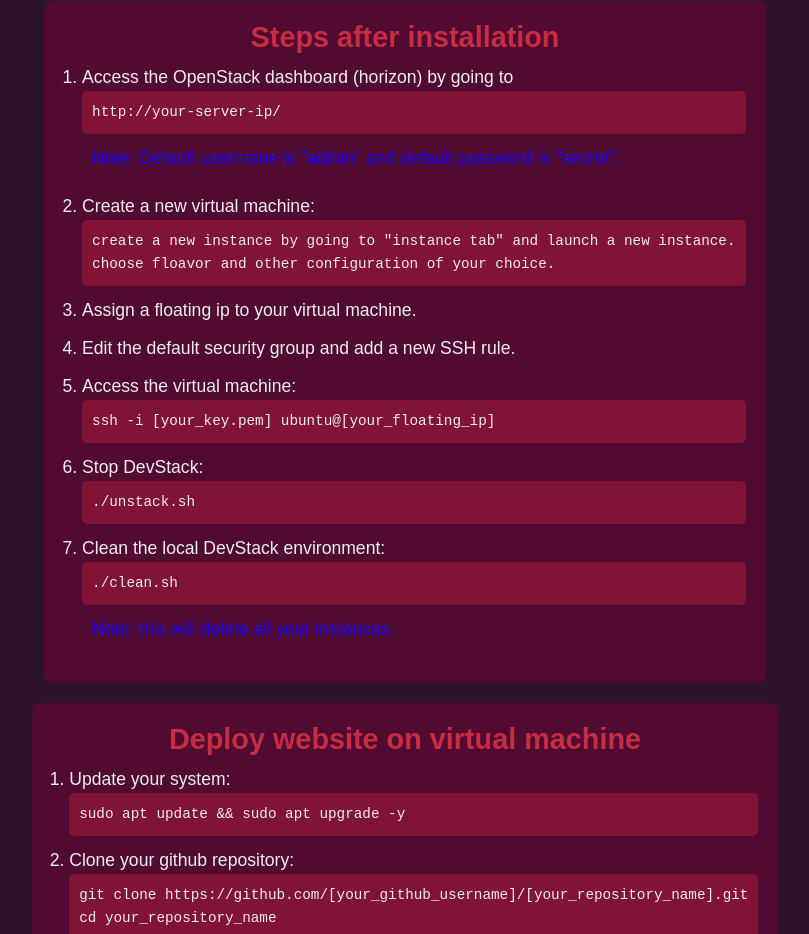
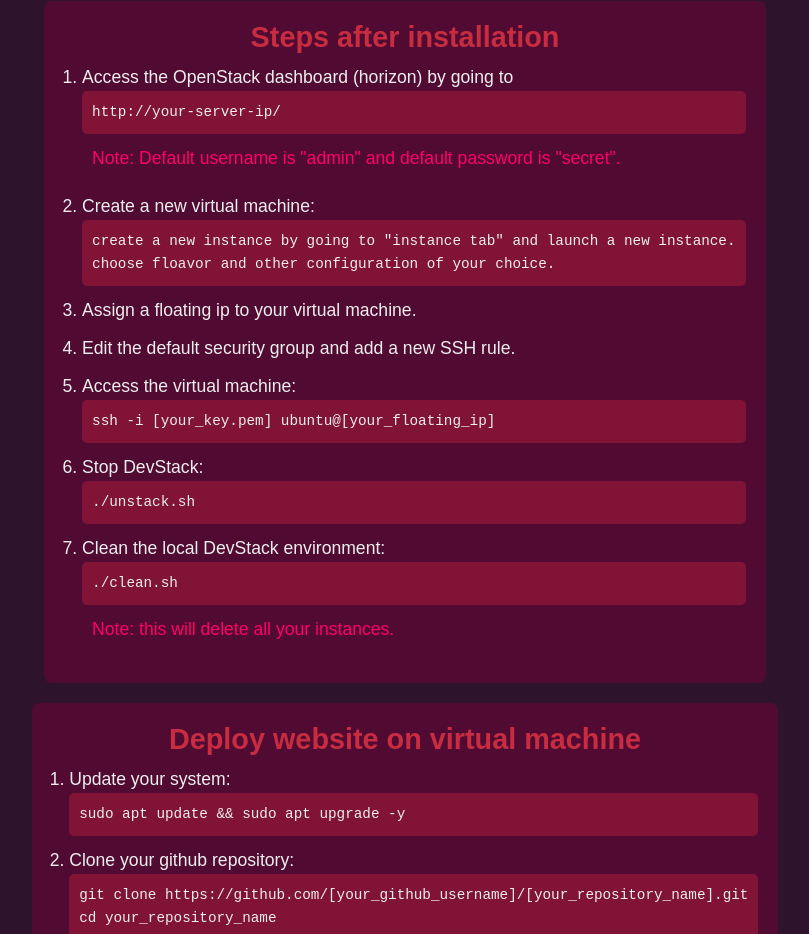
Before and after one commit to himanshusingh13062/openstack_webpage, a plain HTML site: page index.html in a window 1280 px wide. Shown: the part 2851-3785 px from the top of the page, without its empty margins (235-1044 px from the left). Drawn offline with Linux system fonts and the light colour scheme.

Commit message:
Update style.css

```diff
--- a/style.css
+++ b/style.css
@@ -153,5 +153,5 @@
 
 .note {
     padding: 10px;
-    color: #1500ff;
+    color: #ff0066;
 }
```
